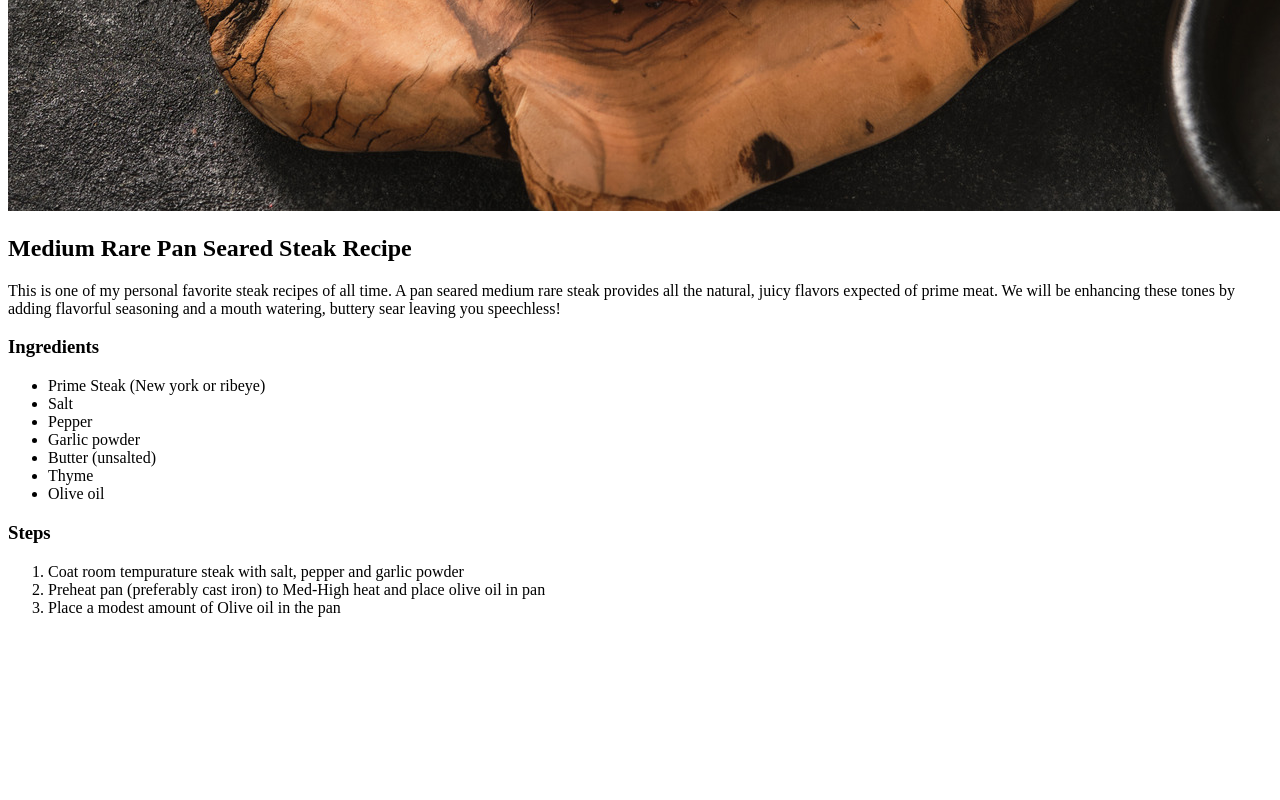
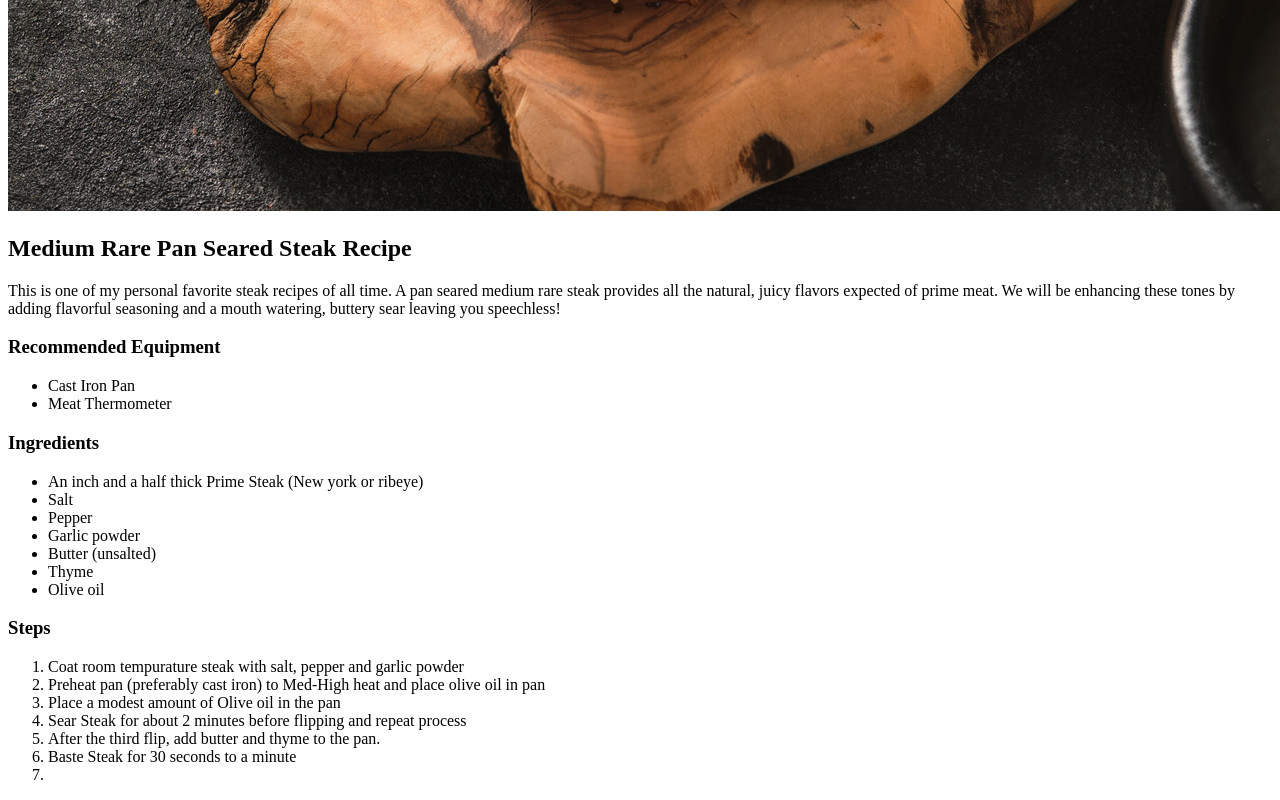
Before and after one commit to xowayne/odin-recipes, a plain HTML site: page recipes/steak.html in a window 1280 px wide. Shown: the part 769-1569 px from the top of the page. Before the commit the page ends 1402 px from the top, so only its background shows below. Drawn offline with Linux system fonts and the light colour scheme.

Commit message:
Add Completed Ingredients list and recommended equipment

```diff
--- a/recipes/steak.html
+++ b/recipes/steak.html
@@ -20,10 +20,17 @@
         speechless!
     </P>
 
+    <h3>Recommended Equipment</h3>
+
+    <ul>
+        <li>Cast Iron Pan</li>
+        <li>Meat Thermometer</li>
+    </ul>
+
     <h3>Ingredients</h3>
 
     <ul>
-    <li>Prime Steak (New york or ribeye)</li>
+        <li>An inch and a half thick Prime Steak (New york or ribeye)</li>
         <li>Salt</li>
         <li>Pepper</li>
         <li>Garlic powder</li>
@@ -38,6 +45,10 @@
         <li> Coat room tempurature steak with salt, pepper and garlic powder</li>
         <li> Preheat pan (preferably cast iron) to Med-High heat and place olive oil in pan</li>
         <li> Place a modest amount of Olive oil in the pan</li>
+        <li> Sear Steak for about 2 minutes before flipping and repeat process</li>
+        <li> After the third flip, add butter and thyme to the pan.</li>
+        <li> Baste Steak for 30 seconds to a minute</li>
+        <li></li>
     </ol>
 
 </body>
```
Lines whose indentation alone changed are shown as unchanged.
